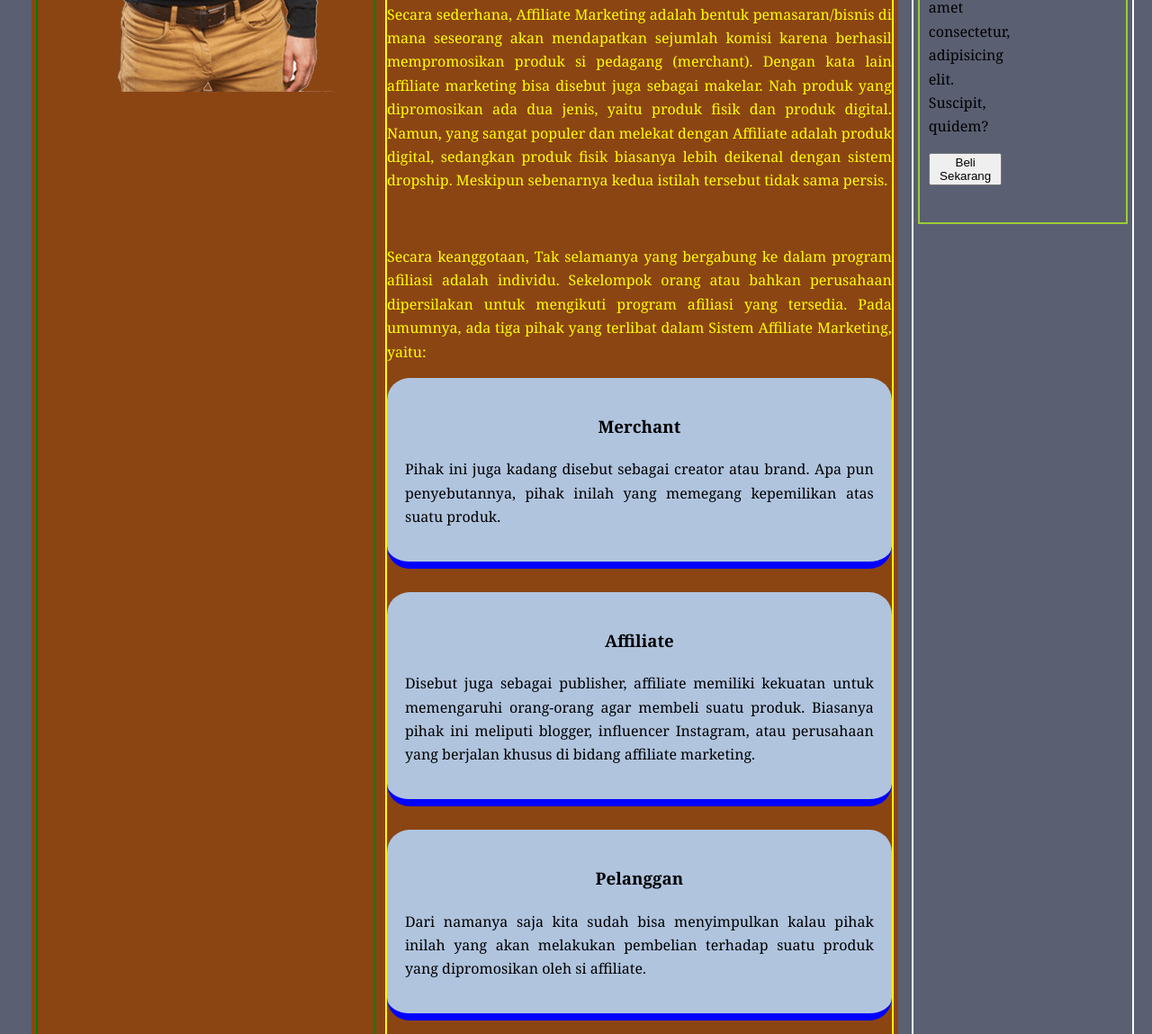
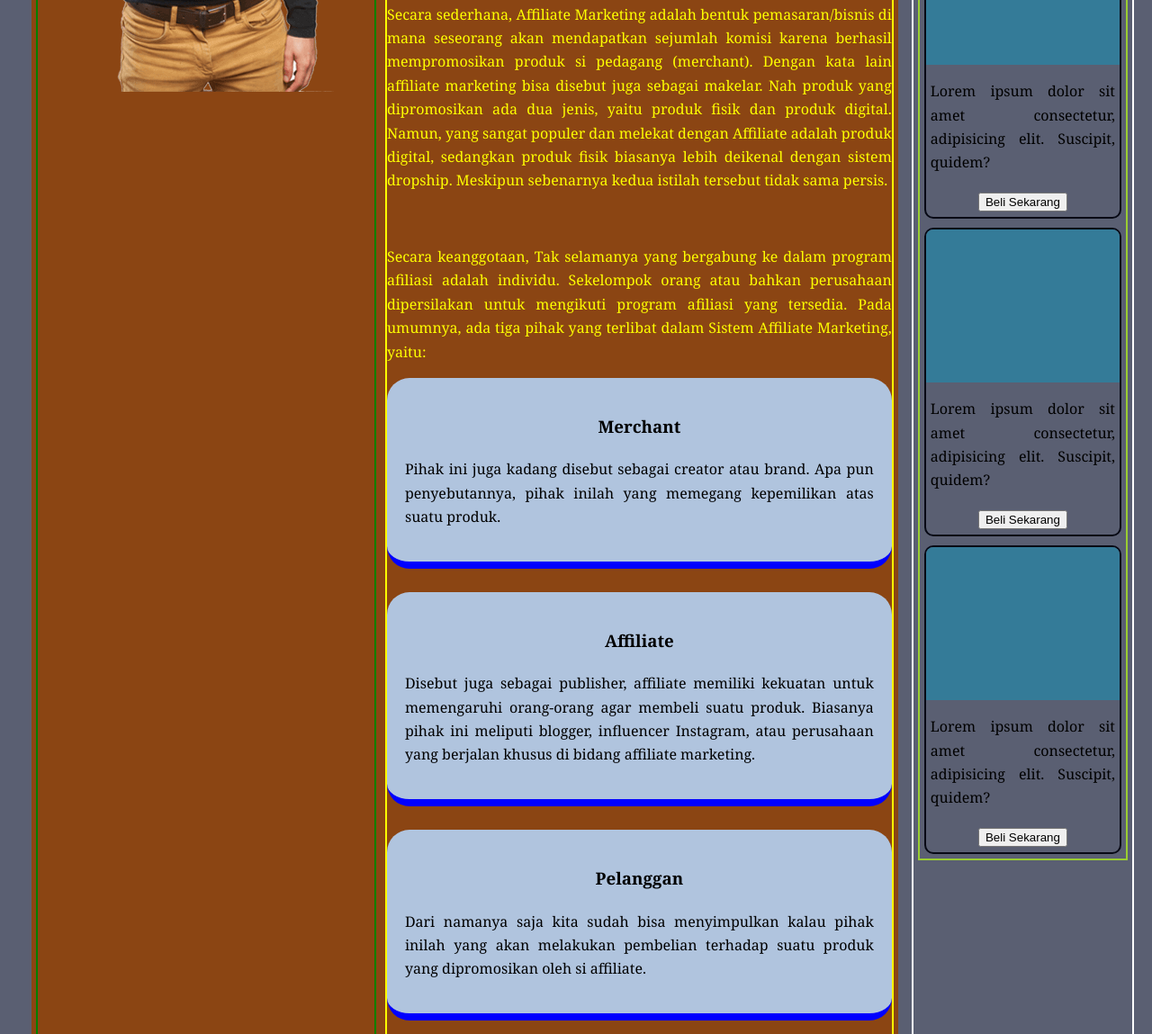
Before and after one commit to rijal2/tugas, a plain HTML site: page index.html in a window 1280 px wide. Shown: the part 1328-2477 px from the top of the page at 90% size. Drawn offline with Linux system fonts and the light colour scheme; files whose address does not match are found by name.

Commit message:
Kembali menanmbahkan beberapa elemn untuk mengisi daftar produk yang dijual

```diff
--- a/gaya.css
+++ b/gaya.css
@@ -325,7 +325,22 @@ aside th {
 		border: 2px solid yellowgreen;
 	}
 
+	.produk	{
+		border: 2px solid #02040eee;
+		border-radius: 10px;
+		background-color: rgba(24, 91, 136, 0);
+		overflow: hidden;
+	}
 
+	.produk .judul {
+		height: 170px;
+		background-color: #347B98;
+		margin: 0;
+	}
+
+	.produk .isi {
+		text-align: center;
+	}
 
 /*Di atas adalah perintah untuk diterapkan di elemn asside*/
 
--- a/index.html
+++ b/index.html
@@ -258,17 +258,32 @@
 
         <!-- Berisi daftar Produk -->
         <div class="display-produk">
-          <div class="produk satu">
+
+          <div class="produk">
             <div class="judul"></div>
             <div class="isi">
               <p>Lorem ipsum dolor sit amet consectetur, adipisicing elit. Suscipit, quidem?</p>
               <button>Beli Sekarang</button>
             </div>
           </div>
-          <div class="produk dua"></div>
-          <div class="produk tiga"></div>
-          <div class="produk empat"></div>
+
+          <div class="produk">
+            <div class="judul"></div>
+            <div class="isi">
+              <p>Lorem ipsum dolor sit amet consectetur, adipisicing elit. Suscipit, quidem?</p>
+              <button>Beli Sekarang</button>
+            </div>
+          </div>
+
+          <div class="produk">
+            <div class="judul"></div>
+            <div class="isi">
+              <p>Lorem ipsum dolor sit amet consectetur, adipisicing elit. Suscipit, quidem?</p>
+              <button>Beli Sekarang</button>
+            </div>
+          </div>
         </div>
+
       </aside>
     </div>
 
```
